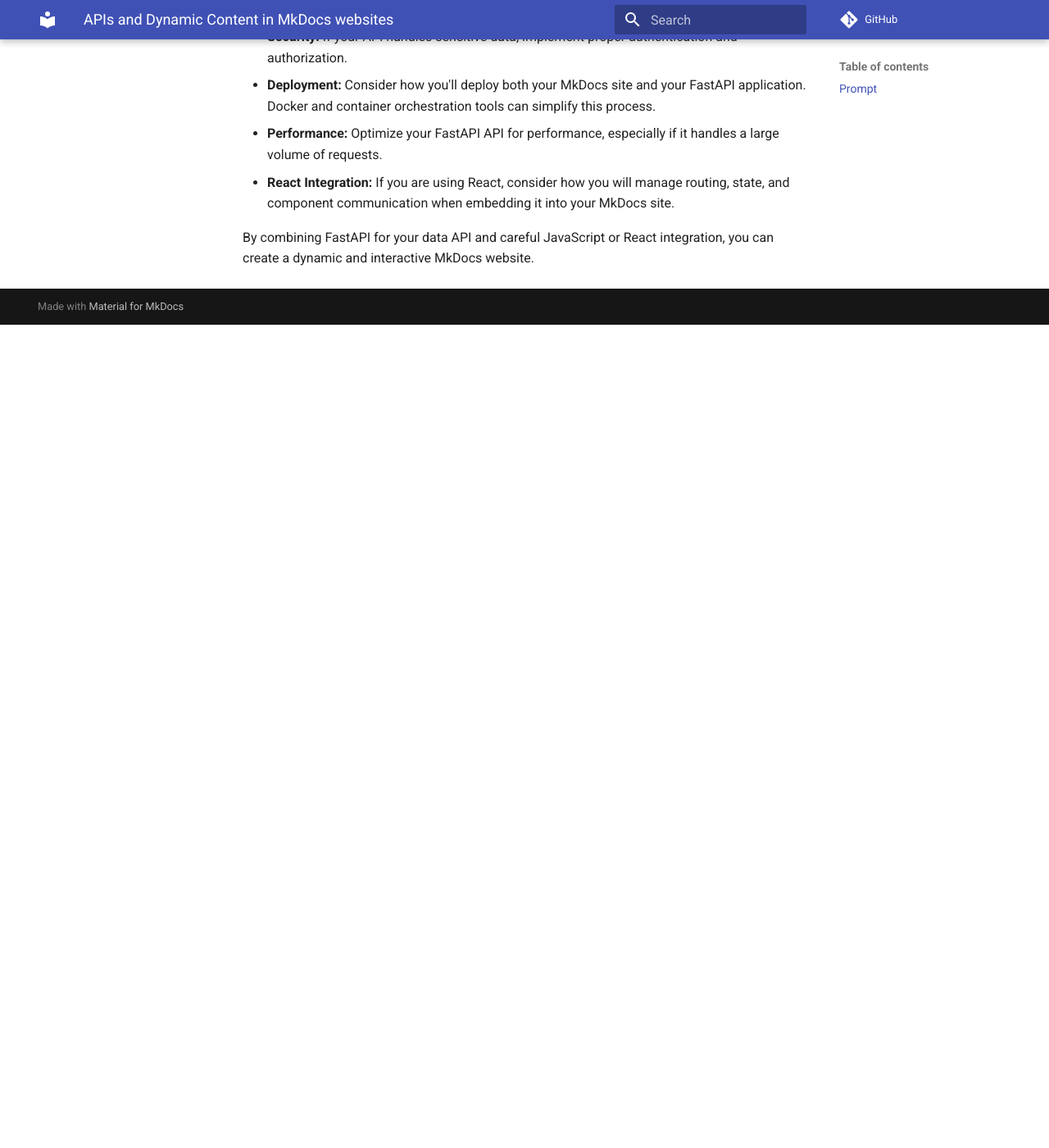
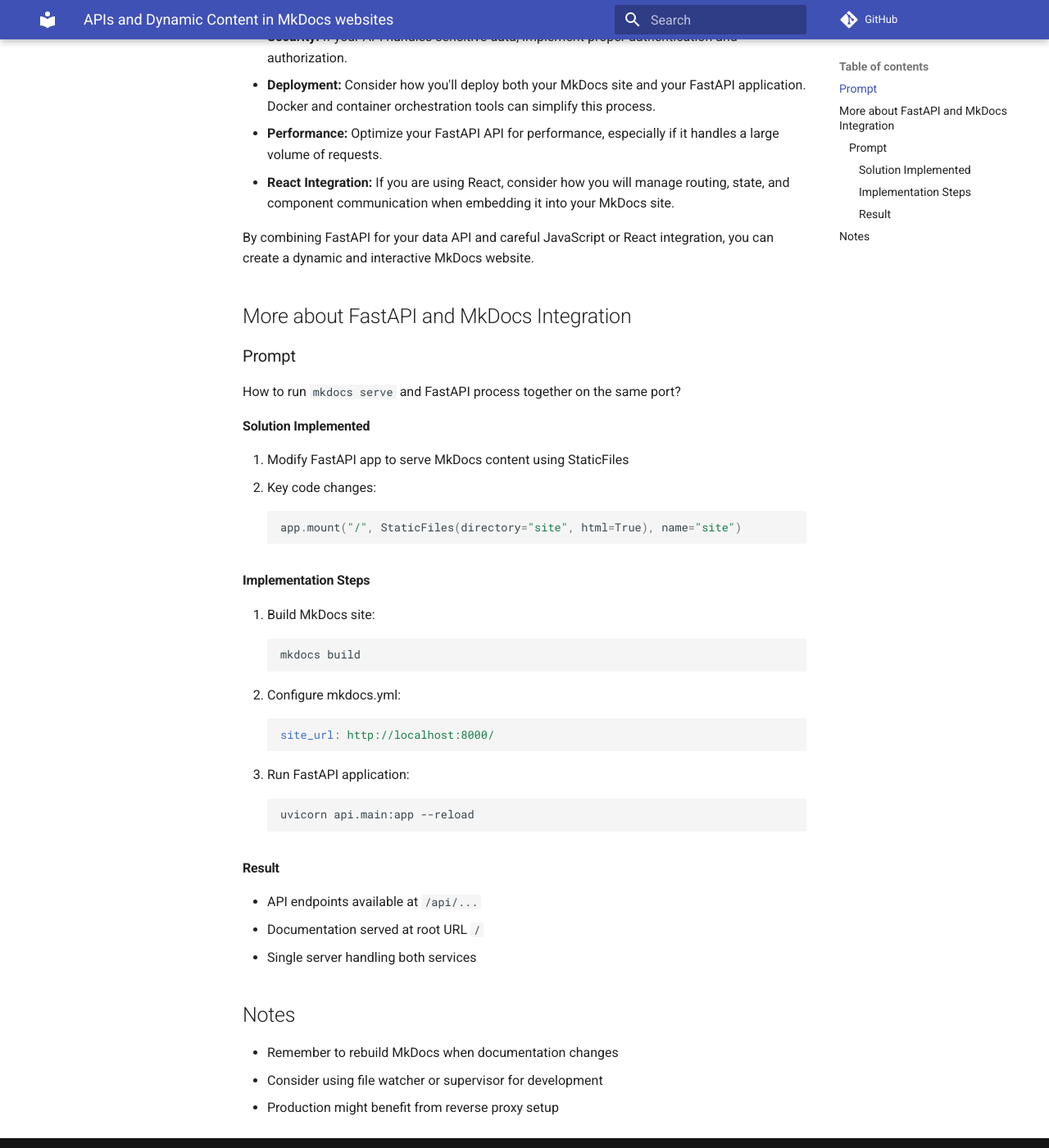
Before and after one commit to wware/portfolio, an MkDocs documentation site: the page built from docs/api.md, in a window 1280 px wide and 1400 px high, scrolled down 3373 px. Shown: the whole window at 82% size. Built offline with MkDocs 1.6.1 and Material for MkDocs 9.7.7, drawn with Linux system fonts in a browser that asks for light colours; comment, search, counter and statistics services are not loaded; before the commit the page ends 3769 px from its top, so only the background shows below that.

````diff
--- a/docs/api.md
+++ b/docs/api.md
@@ -138,3 +138,39 @@ While you can't directly embed React components into Markdown, you can achieve d
 * **React Integration:** If you are using React, consider how you will manage routing, state, and component communication when embedding it into your MkDocs site.
 
 By combining FastAPI for your data API and careful JavaScript or React integration, you can create a dynamic and interactive MkDocs website.
+
+## More about FastAPI and MkDocs Integration
+
+### Prompt
+How to run `mkdocs serve` and FastAPI process together on the same port?
+
+#### Solution Implemented
+1. Modify FastAPI app to serve MkDocs content using StaticFiles
+2. Key code changes:
+   ```python
+   app.mount("/", StaticFiles(directory="site", html=True), name="site")
+   ```
+
+#### Implementation Steps
+1. Build MkDocs site:
+   ```bash
+   mkdocs build
+   ```
+2. Configure mkdocs.yml:
+   ```yaml
+   site_url: http://localhost:8000/
+   ```
+3. Run FastAPI application:
+   ```bash
+   uvicorn api.main:app --reload
+   ```
+
+#### Result
+- API endpoints available at `/api/...`
+- Documentation served at root URL `/`
+- Single server handling both services
+
+## Notes
+- Remember to rebuild MkDocs when documentation changes
+- Consider using file watcher or supervisor for development
+- Production might benefit from reverse proxy setup
--- /dev/null
+++ b/docs/javascripts/extra.js
@@ -0,0 +1,16 @@
+function do_fetch() {
+    return fetch('/api/items')
+        .then(response => response.json())
+        .then(data => {
+            console.log(data);
+            const itemsContainer = document.getElementById('items-container');
+            itemsContainer.innerHTML = '';
+            if (itemsContainer) {
+                data.forEach(item => {
+                    const itemElement = document.createElement('div');
+                    itemElement.textContent = `${item.name}: ${item.value}`;
+                    itemsContainer.appendChild(itemElement);
+                });
+            }
+        });
+}
--- a/mkdocs.yml
+++ b/mkdocs.yml
@@ -1,5 +1,6 @@
 site_name: Science Museum Portfolio
-site_url: https://wware.github.io
+# site_url: https://wware.github.io
+site_url: http://localhost:8000/
 
 theme:
   name: material
@@ -19,11 +20,11 @@ theme:
       accent: pink
 
 markdown_extensions:
-  - pymdownx.superfences:
-      custom_fences:
-        - name: mermaid
-          class: mermaid
-          format: !!python/name:mermaid2.fence_mermaid_custom
+  - pymdownx.superfences
+  - pymdownx.snippets
+
+extra_javascript:
+  - javascripts/extra.js
 
 plugins:
   - search
@@ -38,5 +39,6 @@ nav:
     - Embedded Systems: exhibits/embedded.md
   - Research Papers: papers.md
   - Visitor Logs: logs.md
+  - Items Demo: example.md
 
 repo_url: https://github.com/wware/portfolio
````
Also changed, not shown: docs/example.md (added, +32 -0 lines), 1 other file.
